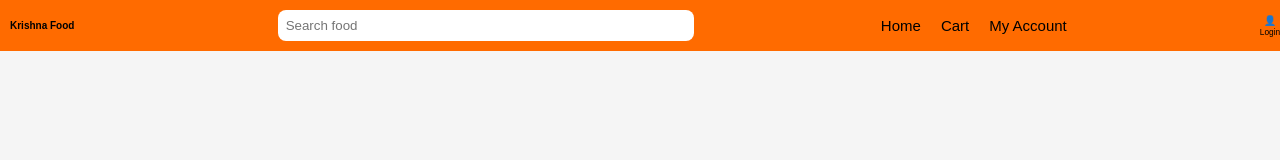
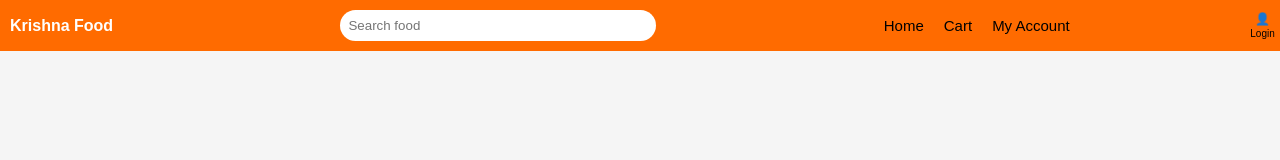
Before and after one commit to kishansiliguri/Kishna-shop, a website: page public/index.html in a window 1280 px wide. Drawn offline with Linux system fonts and the light colour scheme.

Commit message:
Update index.html

```diff
--- a/public/index.html
+++ b/public/index.html
@@ -50,31 +50,37 @@ border-radius:6px;
 }
 
 .brand{
-font-size:10px;
+color:white;
 font-weight:bold;
+font-size:16px;
 }
 
 /* SEARCH */
 
 .search{
 flex:1;
-margin:0 6px;
+display:flex;
+justify-content:center;
 }
 
 .search input{
-width:100%;
+width:75%;
 padding:8px;
-border-radius:8px;
+border-radius:20px;
 border:none;
 }
 
 /* WELCOME */
 .welcome{
-width:40px;
+width:55px;
 text-align:center;
-font-size:10px;
+font-size:12px;
+margin-right:5px;
 }
 
+.welcome i{
+font-size:22px;
+}
 
 /* DESKTOP MENU */
 
```
